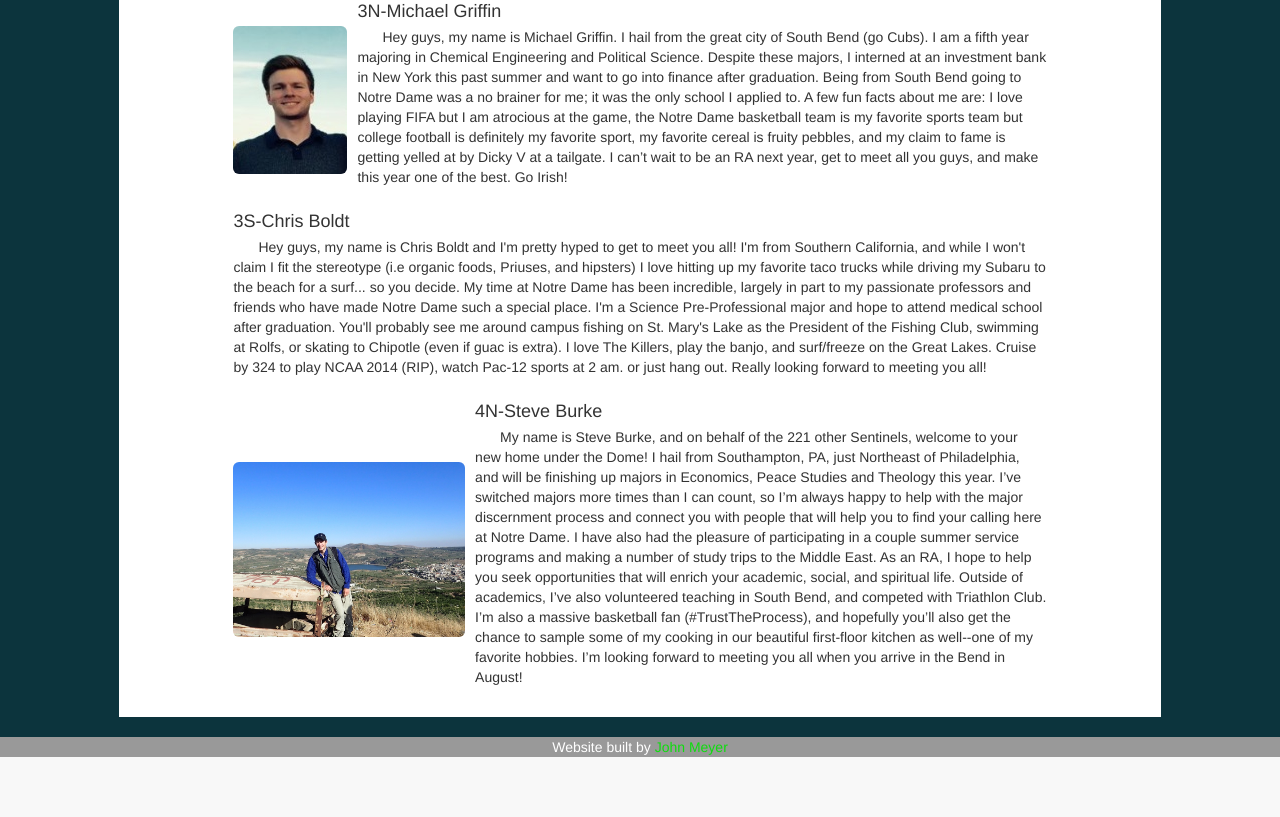
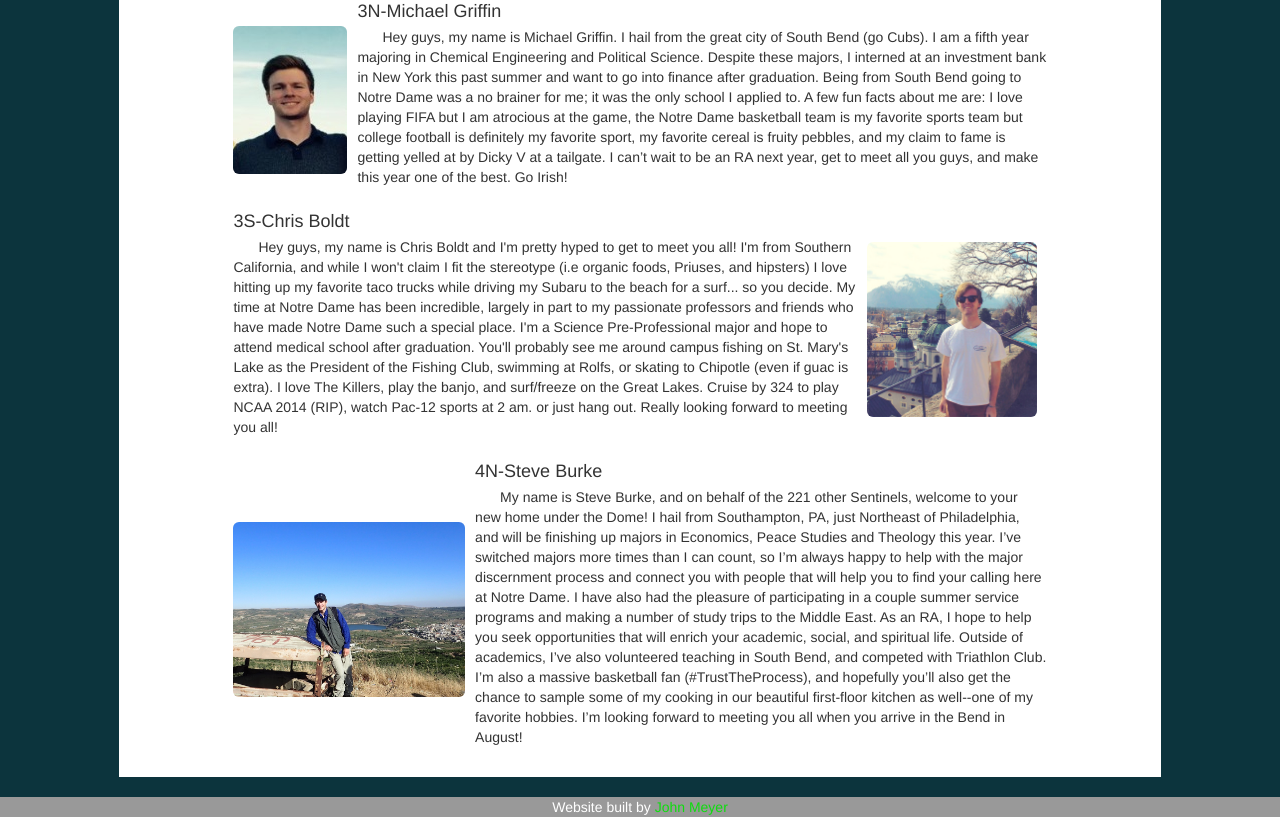
Before and after one commit to JohnAMeyer/dunne-hall-website, a PHP site: page /about/leaders.php in a window 1280 px wide. Shown: the part 3046-3863 px from the top of the page. Before the commit the page ends 3803 px from the top, so only its background shows below. Run offline with PHP 8.4, Linux system fonts and the light colour scheme; some libraries are stand-ins or nearby versions.

Commit message:
Added Boldt photo

```diff
--- a/about/leaders.php
+++ b/about/leaders.php
@@ -206,6 +206,11 @@
 											Hey guys, my name is Chris Boldt and I'm pretty hyped to get to meet you all! I'm from Southern California, and while I won't claim I fit the stereotype (i.e organic foods, Priuses, and hipsters) I love hitting up my favorite taco trucks while driving my Subaru to the beach for a surf... so you decide. My time at Notre Dame has been incredible, largely in part to my passionate professors and friends who have made Notre Dame such a special place. I'm a Science Pre-Professional major and hope to attend medical school after graduation. You'll probably see me around campus fishing on St. Mary's Lake as the President of the Fishing Club, swimming at Rolfs, or skating to Chipotle (even if guac is extra). I love The Killers, play the banjo, and surf/freeze on the Great Lakes. Cruise by 324 to play NCAA 2014 (RIP), watch Pac-12 sports at 2 am. or just hang out. Really looking forward to meeting you all!
 										</p>
 									</div>
+									<div class="media-left media-middle">
+										<a href="#">
+											<img class="img-rounded" src="../img/people/boldt.jpg" />
+										</a>
+									</div>
 								</div>
 								<div class="media">
 									<div class="media-left media-middle">
```
Also changed, not shown: img/people/boldt.jpg (added).
